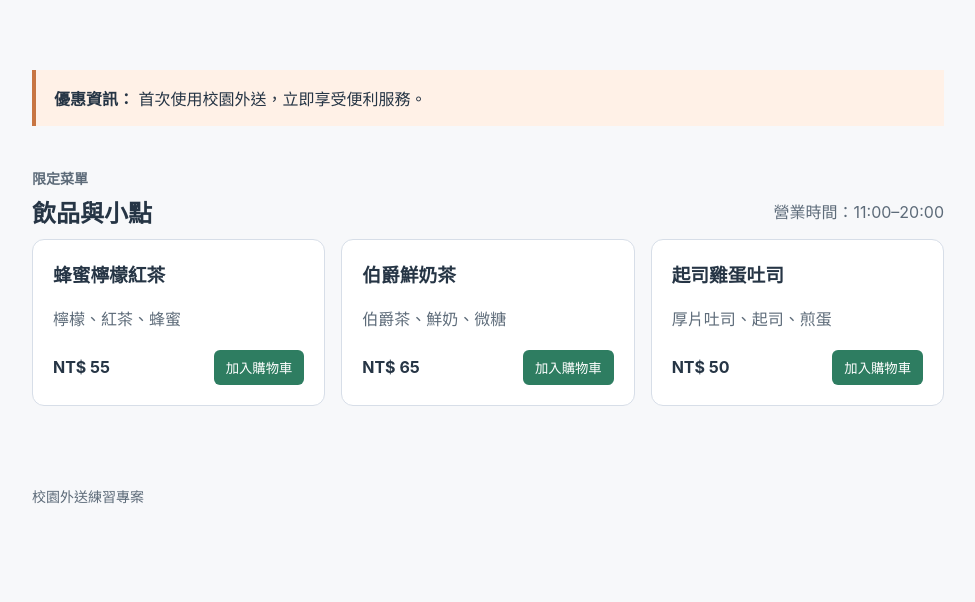
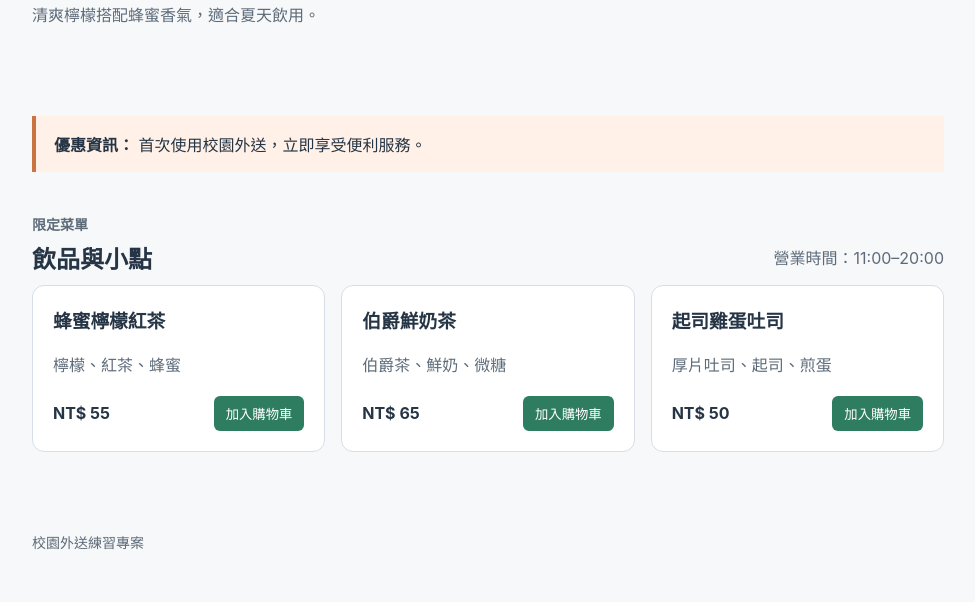
Before and after one commit to sharon7626/menu-page, a plain HTML site: page index.html in a window 1280 px wide. Shown: the part 227-829 px from the top of the page, without its empty margins (152-1127 px from the left). Before the commit the page ends 800 px from the top, so only its background shows below. Drawn offline with Linux system fonts and the light colour scheme.

Commit message:
Add recommended slogan

```diff
--- a/index.html
+++ b/index.html
@@ -19,6 +19,7 @@
       <section class="hero" aria-labelledby="page-title">
         <p class="eyebrow">今日推薦</p>
         <h1 id="page-title">蜂蜜檸檬紅茶</h1>
+        <p>清爽檸檬搭配蜂蜜香氣，適合夏天飲用。</p>
       </section>
 
       <section id="promotion" class="promotion" aria-label="促銷資訊">
```
